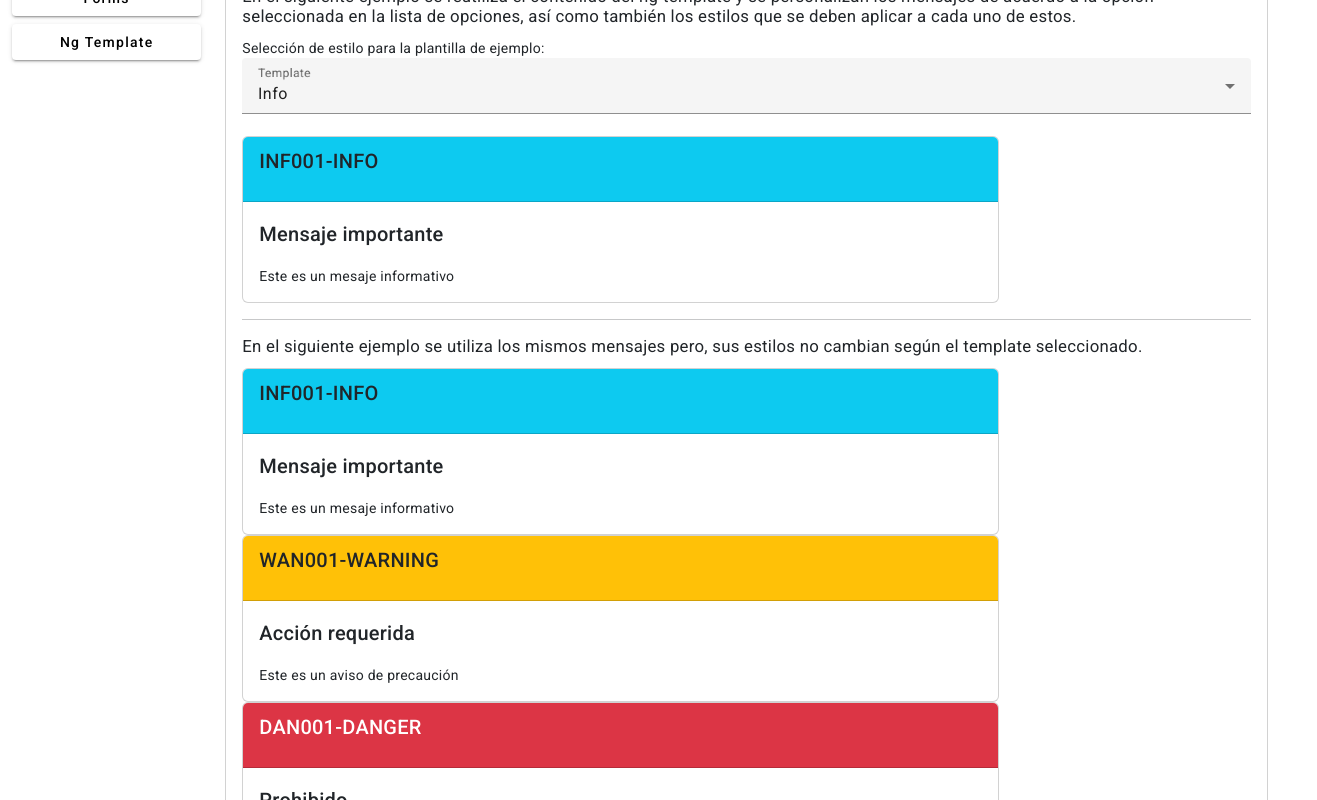
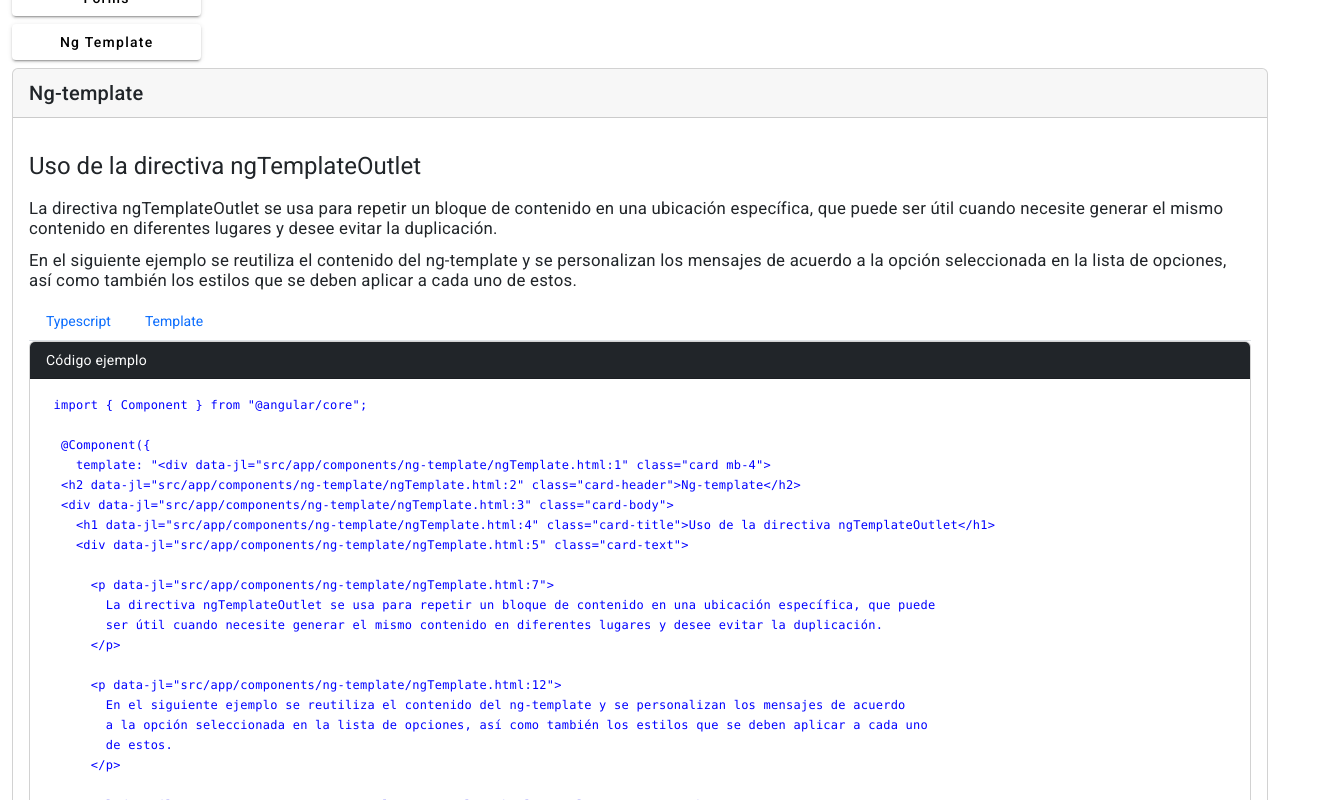
Before and after one commit to capgemini-salvgonz/pro-angular-5ed, an Angular app: page /ng-template in a window 1280 px wide. Shown: the part 260-1060 px from the top of the page, 1317 px wide, since content can reach past the window. Built offline with nearby package versions, Linux system fonts and the light colour scheme.

Commit message:
examples

```diff
--- a/src/app/components/ng-template/ngTemplate.html
+++ b/src/app/components/ng-template/ngTemplate.html
@@ -1,7 +1,5 @@
 <div class="card mb-4">
-  <div class="card-header">
-    <h2>Ng-template</h2>
-  </div>
+  <h2 class="card-header">Ng-template</h2>
   <div class="card-body">
     <h1 class="card-title">Uso de la directiva ngTemplateOutlet</h1>
     <div class="card-text">
@@ -16,6 +14,18 @@
         a la opción seleccionada en la lista de opciones, así como también los estilos que se deben aplicar a cada uno
         de estos.
       </p>
+
+      <ul class="nav nav-tabs">
+        <li class="nav-item">
+          <button class="nav-link btn btn-info" (click)="switchViewer('Typescript')">Typescript</button>
+        </li>
+        <li class="nav-item">
+          <button class="nav-link btn btn-info" (click)="switchViewer('Template')">Template</button>
+        </li>
+      </ul>
+
+      <ng-template [ngTemplateOutlet]="viewer"> </ng-template>
+
 
       Selección de estilo para la plantilla de ejemplo:
       <mat-form-field appearance="fill" class="w-100">
@@ -44,7 +54,7 @@
       <ng-template [ngTemplateOutlet]="message" [ngTemplateOutletContext]="{message: 'Danger'}" />
 
       <br />
-      <p >
+      <p>
         De esta manera se prueba que se puede utilizar el mismo template, configurarlo para que su contenido sea
         dinámico
         y de igual manera aplicar un estilo (en este caso de color del encabezado) según sean necesarios y Ad-hoc a cada
@@ -52,10 +62,11 @@
       </p>
     </div>
 
-    <hr/>
+    <hr />
     <h1 class="card-title">Ver código fuente</h1>
-    <div >
-      <a class="card-link" target="_blank" href="https://github.com/capgemini-salvgonz/pro-angular-5ed">Github repository</a>
+    <div>
+      <a class="card-link" target="_blank" href="https://github.com/capgemini-salvgonz/pro-angular-5ed">Github
+        repository</a>
     </div>
 
   </div>
@@ -63,7 +74,7 @@
 
 <ng-template #message let-text="message">
   <div *ngFor="let message of getMessage(text)">
-    <div class="w-75">
+    <div class="w-75 mb-4">
       <div class="card">
         <div class="card-header {{getClass(message?.header)}}">
           <h2>{{message?.id}}-{{message?.header?.toUpperCase()}}</h2>
@@ -78,3 +89,14 @@
     </div>
   </div>
 </ng-template>
+
+<ng-template #viewer>
+  <div class="mb-4">
+    <div class="card">
+      <div class="card-header w-100 bg-dark text-white"> Código ejemplo</div>
+      <span style="padding: 1rem; color:blue; white-space: pre; font-family: consolas; font-size: 0.75rem;">
+        {{sourceCode}}
+      </span>
+    </div>
+  </div>
+</ng-template>
--- a/src/app/components/ng-template/ngTemplate.ts
+++ b/src/app/components/ng-template/ngTemplate.ts
@@ -1,17 +1,76 @@
 import { Component } from "@angular/core";
-
-
 
 @Component({
   templateUrl: "ngTemplate.html"
 })
 export class NgTemplate {
+  sourceCodes: string[] = [
+    `import { Component } from "@angular/core";
+
+  @Component({
+    templateUrl: "ngTemplate.html"
+  })
+  export class NgTemplate {
+
   optionSelected: string = "Info";
   messages = [
-    { id:"INF001", header: "Info", title: "Mensaje importante", message: "Este es un mesaje informativo" },
-    { id:"WAN001", header: "Warning", title: "Acción requerida", message: "Este es un aviso de precaución" },
-    { id:"DAN001", header: "Danger", title: "Prohibido", message: "Este es un aviso de prohibición" },
+    { id: "INF001", header: "Info", title: "Mensaje importante", message: "Este es un mesaje informativo" },
+    { id: "WAN001", header: "Warning", title: "Acción requerida", message: "Este es un aviso de precaución" },
+    { id: "DAN001", header: "Danger", title: "Prohibido", message: "Este es un aviso de prohibición" },
   ];
+
+  getMessage(header: string = "Info") {
+    return Array.of(this.messages.find(m => m.header === header));
+  }
+    `,
+    `Selección de estilo para la plantilla de ejemplo:
+    <mat-form-field appearance="fill" class="w-100">
+    <mat-label>Template</mat-label>
+    <mat-select [(value)]="optionSelected">
+      <mat-option value="Info">Info</mat-option>
+      <mat-option value="Warning">Warning</mat-option>
+      <mat-option value="Danger">Danger</mat-option>
+    </mat-select>
+  </mat-form-field>
+
+  <ng-template *ngIf="optionSelected == 'Info'" [ngTemplateOutlet]="message"
+    [ngTemplateOutletContext]="{message: 'Info'}" />
+  <ng-template *ngIf="optionSelected == 'Warning'" [ngTemplateOutlet]="message"
+    [ngTemplateOutletContext]="{message: 'Warning'}" />
+  <ng-template *ngIf="optionSelected == 'Danger'" [ngTemplateOutlet]="message"
+    [ngTemplateOutletContext]="{message: 'Danger'}" />
+
+  <ng-template #message let-text="message">
+    <div *ngFor="let message of getMessage(text)">
+      <div class="w-75">
+        <div class="card">
+          <div class="card-header {{getClass(message?.header)}}">
+            <h2>{{message?.id}}-{{message?.header?.toUpperCase()}}</h2>
+          </div>
+          <div class="card-body">
+            <div class="card-title">
+              <h2>{{message?.title}}</h2>
+            </div>
+            <div class="card-text"> {{message?.message}} </div>
+          </div>
+        </div>
+      </div>
+    </div>
+  </ng-template> `,
+  ];
+  sourceCode = this.sourceCodes[0];
+  optionSelected: string = "Info";
+  viewer: "Typescript" | "Template" = "Typescript";
+
+  messages = [
+    { id: "INF001", header: "Info", title: "Mensaje importante", message: "Este es un mesaje informativo" },
+    { id: "WAN001", header: "Warning", title: "Acción requerida", message: "Este es un aviso de precaución" },
+    { id: "DAN001", header: "Danger", title: "Prohibido", message: "Este es un aviso de prohibición" },
+  ];
+
+  get viewerTitle(): string {
+    return this.viewer;
+  }
 
   getMessage(header: string = "Info") {
     return Array.of(this.messages.find(m => m.header === header));
@@ -20,7 +79,14 @@ export class NgTemplate {
   getClass(header: string = "Info"): string {
     const style = 'bg-' + header.toLowerCase();
     return header.toLowerCase() === 'danger'
-    ? style + " text-white"
-    : style;
+      ? style + " text-white"
+      : style;
+  }
+
+  switchViewer(viewerType: "Typescript" | "Template") {
+    this.viewer = viewerType;
+    this.sourceCode = this.viewer === "Typescript"
+      ? this.sourceCodes[0]
+      : this.sourceCodes[1];
   }
 }
--- a/src/app/components/ngFor/ngFor.component.html
+++ b/src/app/components/ngFor/ngFor.component.html
@@ -1 +1,30 @@
-<h3>Ng For</h3>
+<div class="card mb-4">
+  <h2 class="card-header"> Ng For </h2>
+  <div class="card-body">
+    <h1 class="card-title">Descripción</h1>
+    <div class="card-body">
+
+      <!--
+        Tabla de productos
+      -->
+      <div class="card mb-4 w-75" *ngFor="let product of products">
+        <div class="card-header">
+          <p class="card-title">{{product.name}}</p>
+        </div>
+        <div class="card-body">
+          <div class="container">
+            <div class="row">
+              <div class="col-1"> <img src="{{product.image}}" class="w-100"> </div>
+              <div class="col">
+                <p style="font-size: .8rem;">SKU:{{product.id}}</p>
+                Precio: {{product.price}}
+              </div>
+            </div>
+          </div>
+        </div>
+      </div>
+
+
+    </div>
+  </div>
+</div>
--- a/src/app/components/ngFor/ngFor.component.ts
+++ b/src/app/components/ngFor/ngFor.component.ts
@@ -1,4 +1,6 @@
-import {Component} from "@angular/core";
+import { Component } from "@angular/core";
+import { Product } from "src/app/models/product.model";
+import { ProductService } from "src/app/services/product.service";
 
 
 @Component({
@@ -6,4 +8,11 @@ import {Component} from "@angular/core";
 })
 export class NgForComponent {
 
+  constructor(private productService: ProductService) {
+  }
+
+  get products() : Product[] {
+    return this.productService.products;
+  }
+
 }
--- /dev/null
+++ b/src/app/models/product.model.ts
@@ -0,0 +1,13 @@
+export class Product {
+  id: string = "";
+  name: string = "";
+  price: number = 0;
+  image: string = "";
+
+  constructor(id: string, name: string, price: number, image: string) {
+    this.id = id;
+    this.name = name;
+    this.price = price;
+    this.image = image;
+  }
+}
--- /dev/null
+++ b/src/app/services/product.service.ts
@@ -0,0 +1,22 @@
+import { Inject } from "@angular/core";
+import { Product } from "../models/product.model";
+
+
+@Inject({})
+export class ProductService {
+
+  private productList: Product[] = [
+    new Product("B01D19RD1U", "My Arcade - Máquina Retro", 749,
+      "https://m.media-amazon.com/images/I/614eXGMyAqS._AC_SL1000_.jpg"),
+    new Product("B00E8TQ3ZA", "Ernie Ball - Kit de herramientas para músicos", 1369,
+      "https://m.media-amazon.com/images/I/71wBIdwJG-L._AC_SL1500_.jpg"),
+    new Product("B000M3HST6", "Micrófono Sennheiser para instrumentos e 602-II", 4149,
+      "https://m.media-amazon.com/images/I/419xDlhhP3L._AC_.jpg"),
+    new Product("B07BBZW4VQ", "Sterling by Music Man RAY5-VSBS-M1 Sterling by Music Man StingRay Ray5", 19616,
+      "https://m.media-amazon.com/images/I/710WJciEsIL._AC_SL1500_.jpg"),
+  ];
+
+  get products(): Product[] {
+    return this.productList;
+  }
+}
```
Also changed, not shown: src/app/components/component.module.ts (+8 -1 lines).
